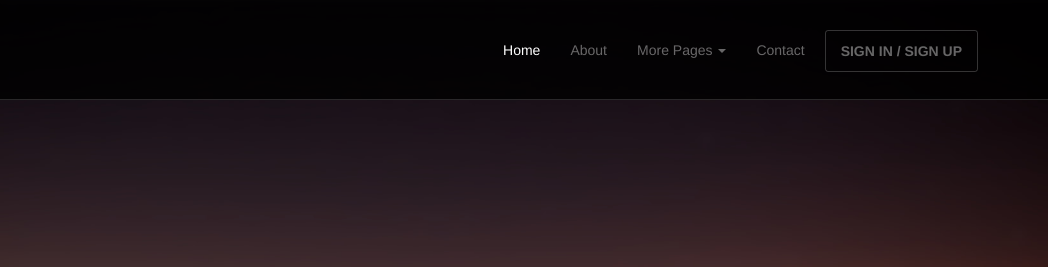
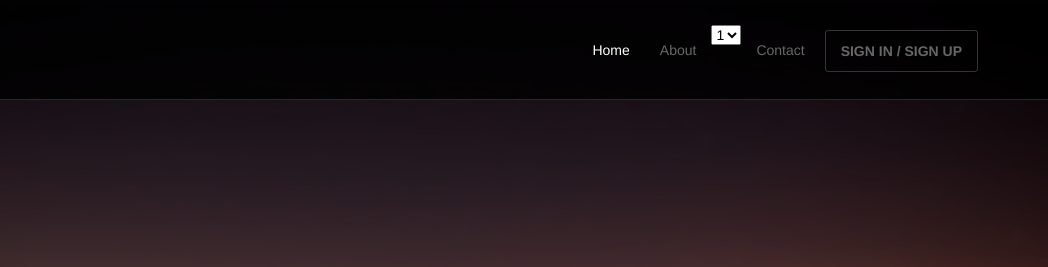
Before and after one commit to Jasmine33/1, a plain HTML site: page index.html in a window 1280 px wide. Shown: the top 267 px of the page, 232-1280 px from the left. Drawn offline with nearby package versions, Linux system fonts and the light colour scheme.

Commit message:
Add files via upload

```diff
--- a/index.html
+++ b/index.html
@@ -38,12 +38,19 @@
 				<ul class="nav navbar-nav pull-right">
 					<li class="active"><a href="#">Home</a></li>
 					<li><a href="about.html">About</a></li>
-					<li class="dropdown">
+<!--					<li class="dropdown">
 						<a href="#" class="dropdown-toggle" data-toggle="dropdown">More Pages <b class="caret"></b></a>
 						<ul class="dropdown-menu">
 							<li><a href="sidebar-left.html">Left Sidebar</a></li>
 							<li class="active"><a href="sidebar-right.html">Right Sidebar</a></li>
 						</ul>
+					</li>-->
+					<li>
+						<select>
+							<option>1</option>
+							<option>2</option>
+							<option>3</option>
+						</select>
 					</li>
 					<li><a href="contact.html">Contact</a></li>
 					<li><a class="btn" href="signin.html">SIGN IN / SIGN UP</a></li>
```
